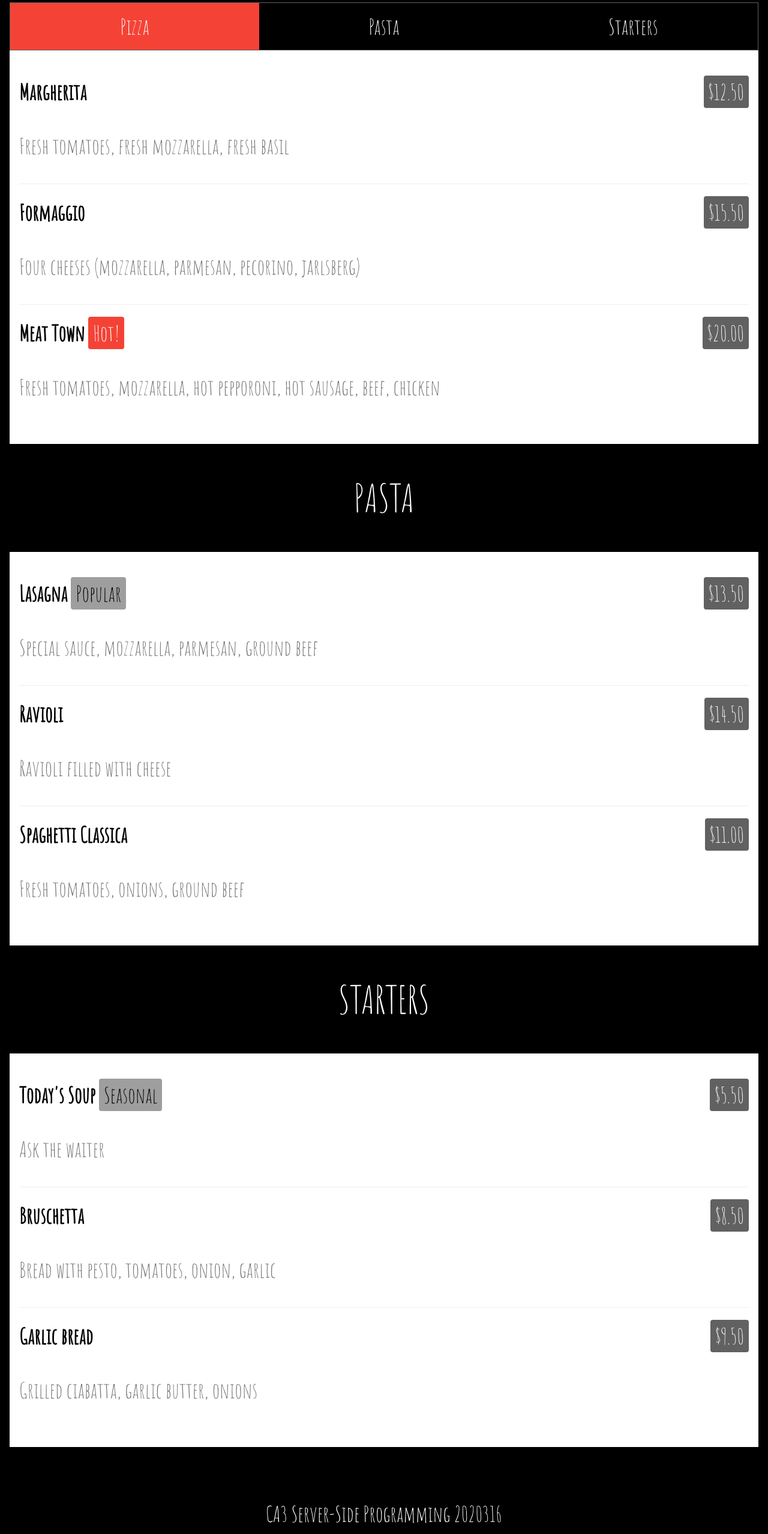
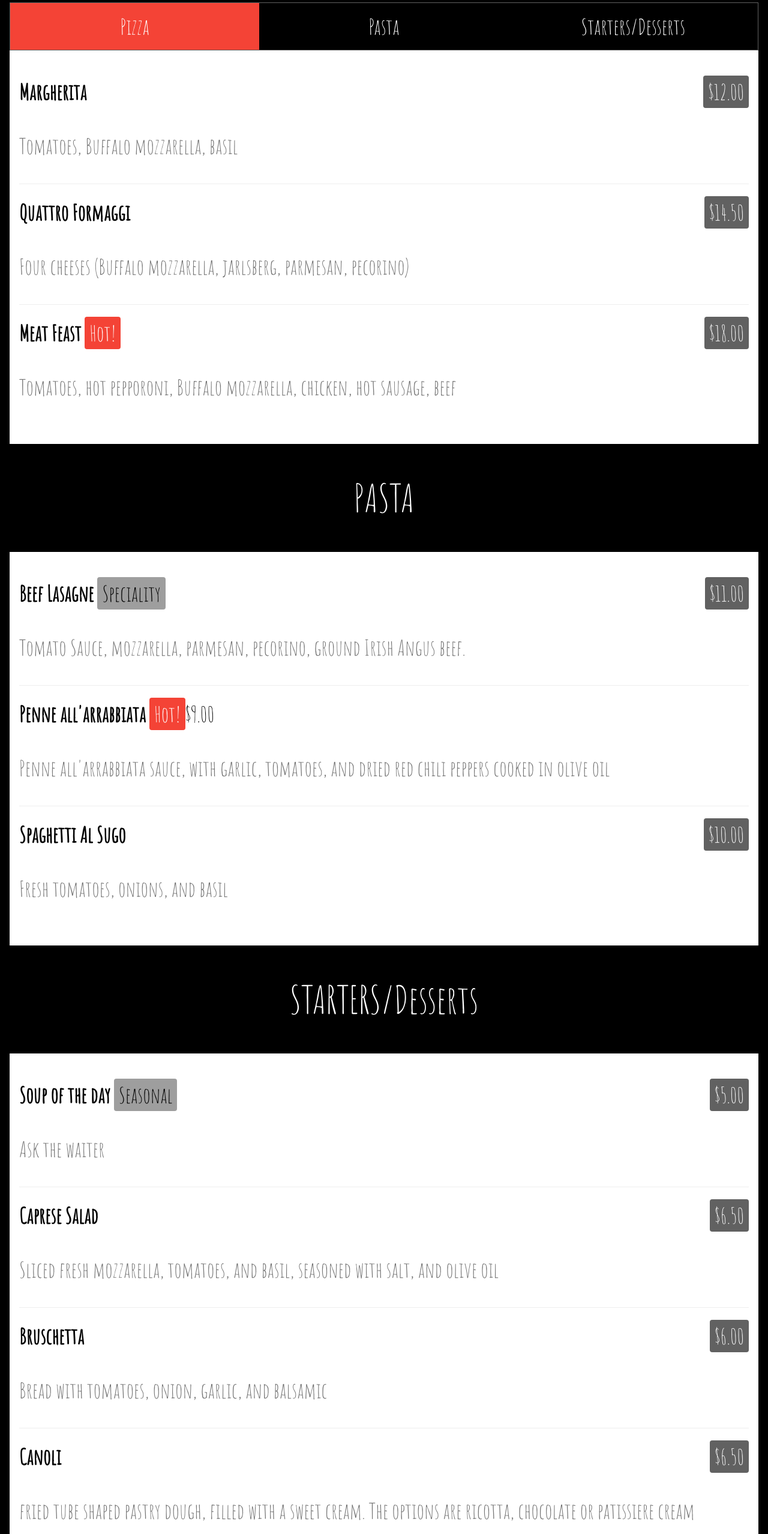
Before and after one commit to Guilherme0413/ssp-ca3, a website: page menu.html in a window 1280 px wide. Shown: the part 240-2797 px from the top of the page at 60% size. Drawn offline with nearby package versions, Linux system fonts and the light colour scheme.

Commit message:
HTML, CSS, and JS contents

```diff
--- a/menu.html
+++ b/menu.html
@@ -1,4 +1,4 @@
-<!-- Menu -->
+<!-- Menu Page-->
 <!DOCTYPE html>
 <html>
 <title>Menu</title>
@@ -9,19 +9,22 @@
 <link rel="stylesheet" href="https://fonts.googleapis.com/css?family=Amatic+SC">
 
 <style>
+
     body, html {height: 100%}
     body,h1,h2,h3,h4,h5,h6 {font-family: "Amatic SC", sans-serif}
     .menu {display: none}
     .bgimg {
       background-repeat: no-repeat;
       background-size: cover;
-      background-image: url("/img/NINTCHDBPICT000603046726.jpg");
+      background-image: url("img/Italian-food-on-vintage-wood-background-with-chalkboard-with-text.jpg");
       min-height: 90%;
     }
+
+
     </style>
     <body>
 
-        <!-- Navbar (sit on top) -->
+        <!-- Navbar -->
     <div class="w3-top w3-hide-small">
         <div class="w3-bar w3-xlarge w3-black w3-opacity w3-hover-opacity-off" id="myNavbar">
 
@@ -30,61 +33,78 @@
             <a href="about.html" class="w3-bar-item w3-button">ABOUT</a>
             <a href="contact.html" class="w3-bar-item w3-button">CONTACT</a>
         </div>
+
+
+  </div>
+
       </div>
 <div id="menu" class="w3-container w3-black w3-xxlarge w3-padding-64">
-    <h1 class="w3-center w3-jumbo w3-padding-32">THE MENU</h1>
+    <h1 class="w3-center w3-jumbo w3-padding-32">MENU</h1>
     <div class="w3-row w3-center w3-border w3-border-dark-grey">
     <a href="#pizza"><div class="w3-third w3-padding-large w3-red">Pizza</div></a>
     <a href="#pasta"><div class="w3-third w3-padding-large w3-hover-red">Pasta</div></a>
-    <a href="#starters"><div class="w3-third w3-padding-large w3-hover-red">Starters</div></a>
+    <a href="#starters"><div class="w3-third w3-padding-large w3-hover-red">Starters/Desserts</div></a>
     </div>
 
     <div id="pizza" class="w3-container w3-white w3-padding-32">
-    <h1><b>Margherita</b> <span class="w3-right w3-tag w3-dark-grey w3-round">$12.50</span></h1>
-    <p class="w3-text-grey">Fresh tomatoes, fresh mozzarella, fresh basil</p>
+    <h1><b>Margherita</b> <span class="w3-right w3-tag w3-dark-grey w3-round">$12.00</span></h1>
+    <p class="w3-text-grey">Tomatoes, Buffalo mozzarella, basil</p>
     <hr>
 
-    <h1><b>Formaggio</b> <span class="w3-right w3-tag w3-dark-grey w3-round">$15.50</span></h1>
-    <p class="w3-text-grey">Four cheeses (mozzarella, parmesan, pecorino, jarlsberg)</p>
+    <h1><b>Quattro Formaggi</b> <span class="w3-right w3-tag w3-dark-grey w3-round">$14.50</span></h1>
+    <p class="w3-text-grey">Four cheeses (Buffalo mozzarella, jarlsberg, parmesan, pecorino)</p>
     <hr>
 
-    <h1><b>Meat Town</b> <span class="w3-tag w3-red w3-round">Hot!</span>
-    <span class="w3-right w3-tag w3-dark-grey w3-round">$20.00</span></h1>
-    <p class="w3-text-grey">Fresh tomatoes, mozzarella, hot pepporoni, hot sausage, beef, chicken</p>
+    <h1><b>Meat Feast</b> <span class="w3-tag w3-red w3-round">Hot!</span>
+    <span class="w3-right w3-tag w3-dark-grey w3-round">$18.00</span></h1>
+    <p class="w3-text-grey">Tomatoes, hot pepporoni, Buffalo mozzarella, chicken, hot sausage, beef</p>
     </div>
 
     <h1 id="pasta" class="w3-center w3-jumbo w3-padding-32">PASTA</h1>
     <div class="w3-container w3-white w3-padding-32">
 
-    <h1><b>Lasagna</b> <span class="w3-tag w3-grey w3-round">Popular</span>
-    <span class="w3-right w3-tag w3-dark-grey w3-round">$13.50</span></h1>
-    <p class="w3-text-grey">Special sauce, mozzarella, parmesan, ground beef</p>
+    <h1><b>Beef Lasagne</b> <span class="w3-tag w3-grey w3-round">Speciality</span>
+    <span class="w3-right w3-tag w3-dark-grey w3-round">$11.00</span></h1>
+    <p class="w3-text-grey">Tomato Sauce, mozzarella, parmesan, pecorino, ground Irish Angus beef.</p>
     <hr>
 
-    <h1><b>Ravioli</b> <span class="w3-right w3-tag w3-dark-grey w3-round">$14.50</span></h1>
-    <p class="w3-text-grey">Ravioli filled with cheese</p>
+    <h1><b>Penne all'arrabbiata</b> <span class="w3-tag w3-red w3-round">Hot!</span>$9.00</span></h1>
+    <p class="w3-text-grey">Penne all'arrabbiata sauce, with garlic, tomatoes, and dried red chili peppers cooked in olive oil</p>
     <hr>
 
-    <h1><b>Spaghetti Classica</b> <span class="w3-right w3-tag w3-dark-grey w3-round">$11.00</span></h1>
-    <p class="w3-text-grey">Fresh tomatoes, onions, ground beef</p>
+    <h1><b>Spaghetti Al Sugo</b> <span class="w3-right w3-tag w3-dark-grey w3-round">$10.00</span></h1>
+    <p class="w3-text-grey">Fresh tomatoes, onions, and basil</p>
     </div>
 
-    <h1 id="starters" class="w3-center w3-jumbo w3-padding-32">STARTERS</h1>
+    <h1 id="starters" class="w3-center w3-jumbo w3-padding-32">STARTERS/Desserts</h1>
     <div class="w3-container w3-white w3-padding-32">
 
-    <h1><b>Today's Soup</b> <span class="w3-tag w3-grey w3-round">Seasonal</span>
-    <span class="w3-right w3-tag w3-dark-grey w3-round">$5.50</span></h1>
+    <h1><b>Soup of the day</b> <span class="w3-tag w3-grey w3-round">Seasonal</span>
+    <span class="w3-right w3-tag w3-dark-grey w3-round">$5.00</span></h1>
     <p class="w3-text-grey">Ask the waiter</p>
     <hr>
 
-    <h1><b>Bruschetta</b> <span class="w3-right w3-tag w3-dark-grey w3-round">$8.50</span></h1>
-    <p class="w3-text-grey">Bread with pesto, tomatoes, onion, garlic</p>
+
+    <h1><b>Caprese Salad</b> <span class="w3-right w3-tag w3-dark-grey w3-round">$6.50</span></h1>
+    <p class="w3-text-grey">Sliced fresh mozzarella, tomatoes, and basil, seasoned with salt, and olive oil</p>
     <hr>
 
-    <h1><b>Garlic bread</b> <span class="w3-right w3-tag w3-dark-grey w3-round">$9.50</span></h1>
-    <p class="w3-text-grey">Grilled ciabatta, garlic butter, onions</p>
+    <h1><b>Bruschetta</b> <span class="w3-right w3-tag w3-dark-grey w3-round">$6.00</span></h1>
+    <p class="w3-text-grey">Bread with tomatoes, onion, garlic, and balsamic</p>
+    <hr>
+
+    <h1><b>Canoli</b> <span class="w3-right w3-tag w3-dark-grey w3-round">$6.50</span></h1>
+    <p class="w3-text-grey">fried tube shaped pastry dough, filled with a sweet cream. The options are ricotta, chocolate or patissiere cream</p>
+
+    <h1><b>Tiramisu</b> <span class="w3-right w3-tag w3-dark-grey w3-round">$6.50</span></h1>
+    <p class="w3-text-grey">Sponge fingers dipped in coffee, layered with a housemade whipped cream, mascarpone cheese, flavoured with cocoa</p>
+
+    <h1><b>Panna cotta</b> <span class="w3-right w3-tag w3-dark-grey w3-round">$7.00</span></h1>
+    <p class="w3-text-grey">Sweetened cream thickened with gelatin, aromatized woth vanilla</p>
     </div>
+
     <footer class="w3-center w3-black w3-padding-48 w3-xxlarge">
         <p>CA3 Server-Side Programming 2020316 </p>
       </footer>
+
     </div>
```
Also changed, not shown: about.html (+6 -3 lines), contact.html (+6 -1 lines), index.html (+13 -8 lines), img/christmas.jpg (deleted), img/cupertino-logo.gif (deleted).
